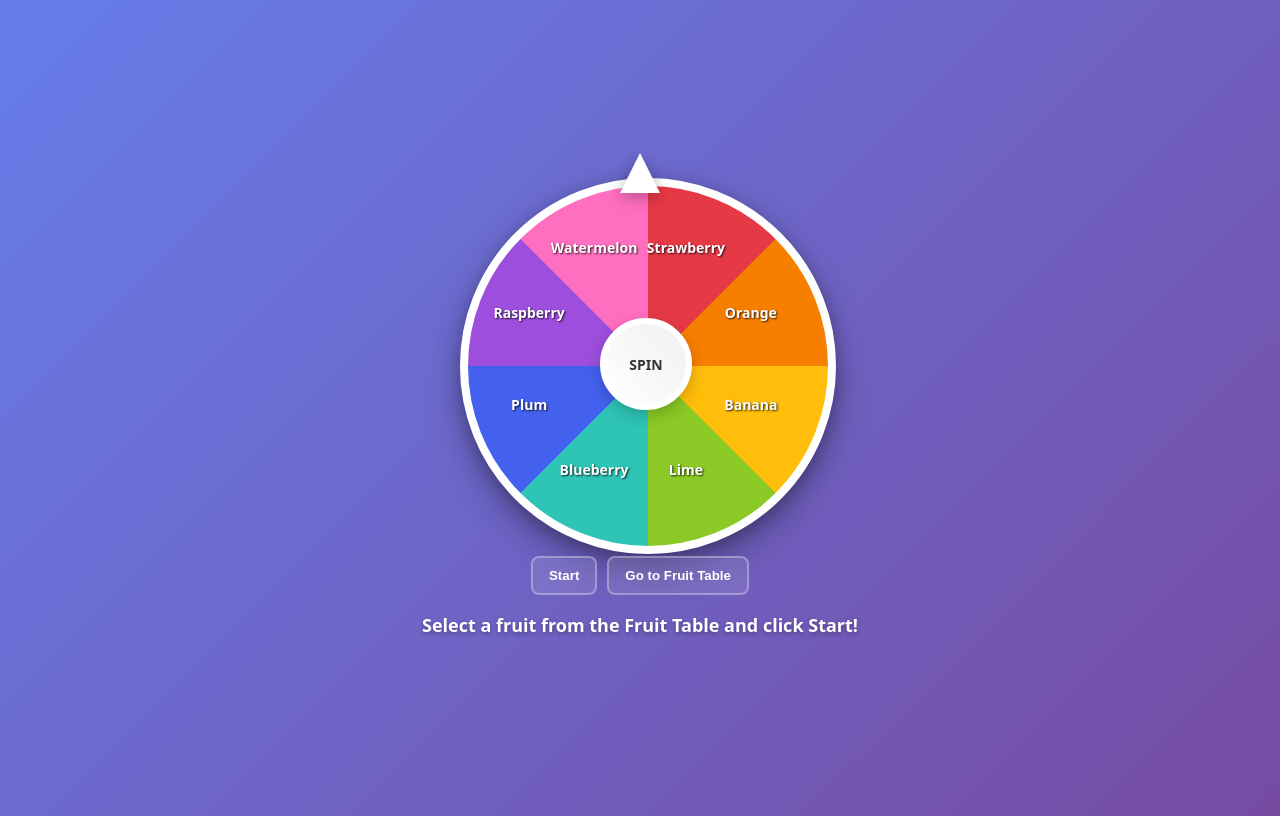
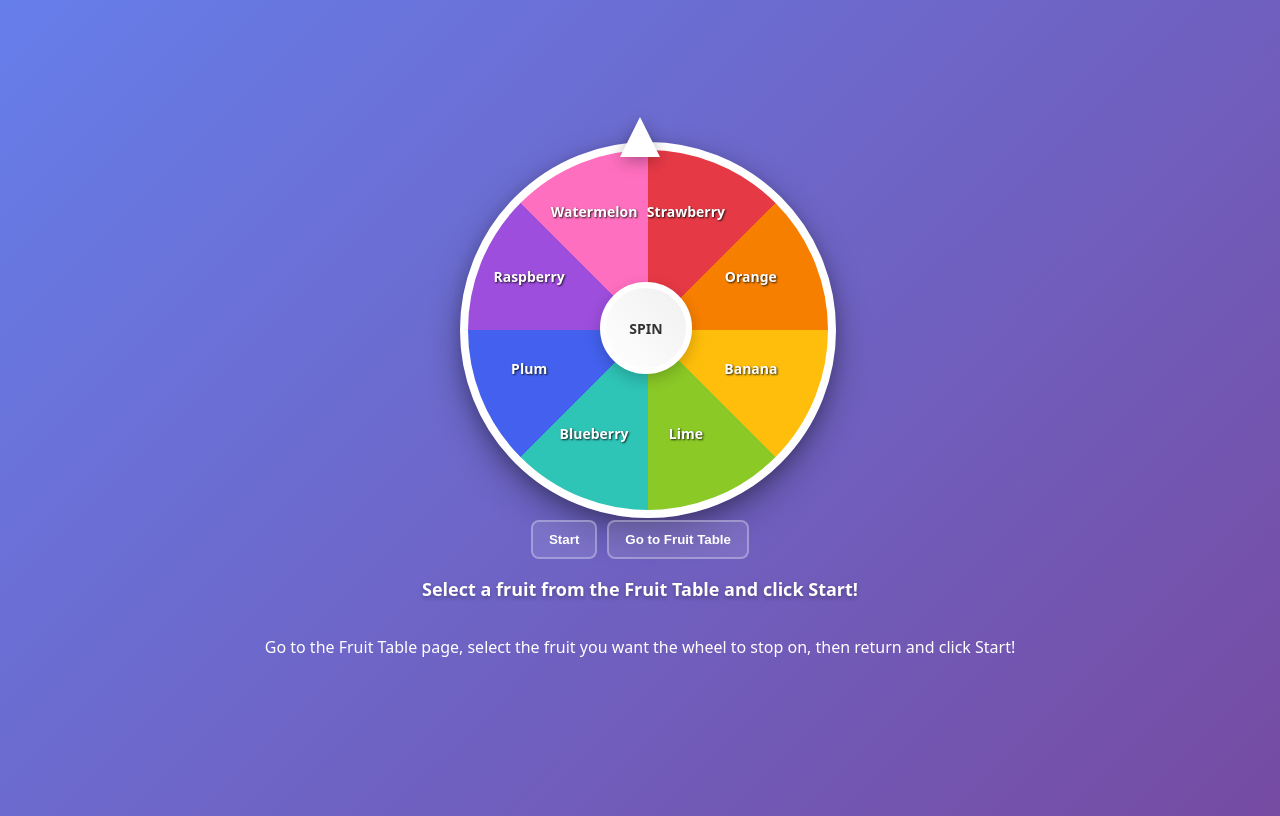
Before and after one commit to SandhanuDulmeth/luckyWheel, a plain HTML site: page index.html in a window 1280 px wide. Drawn offline with Linux system fonts and the light colour scheme.

Commit message:
Add instructional message for fruit selection on the Fruit Table page

```diff
--- a/index.html
+++ b/index.html
@@ -172,6 +172,7 @@
     <button id="goToTableBtn">Go to Fruit Table</button>
   </div>
   <div id="message">Select a fruit from the Fruit Table and click Start!</div>
+  <p>Go to the Fruit Table page, select the fruit you want the wheel to stop on, then return and click Start!</p>
 </div>
 
 <div id="page2" class="page" style="display:none;">
```
